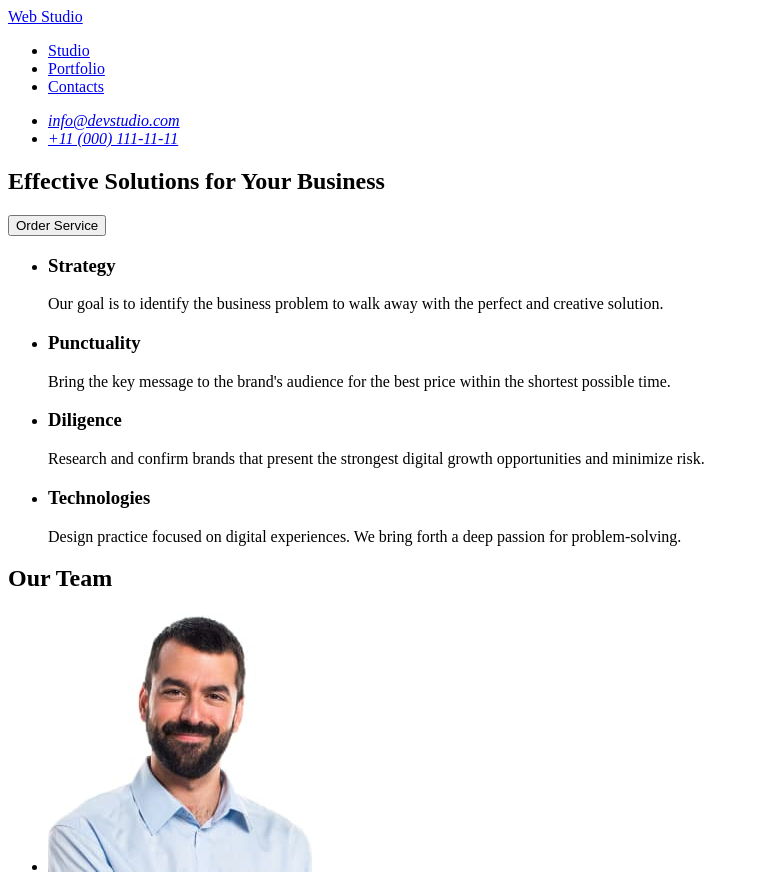
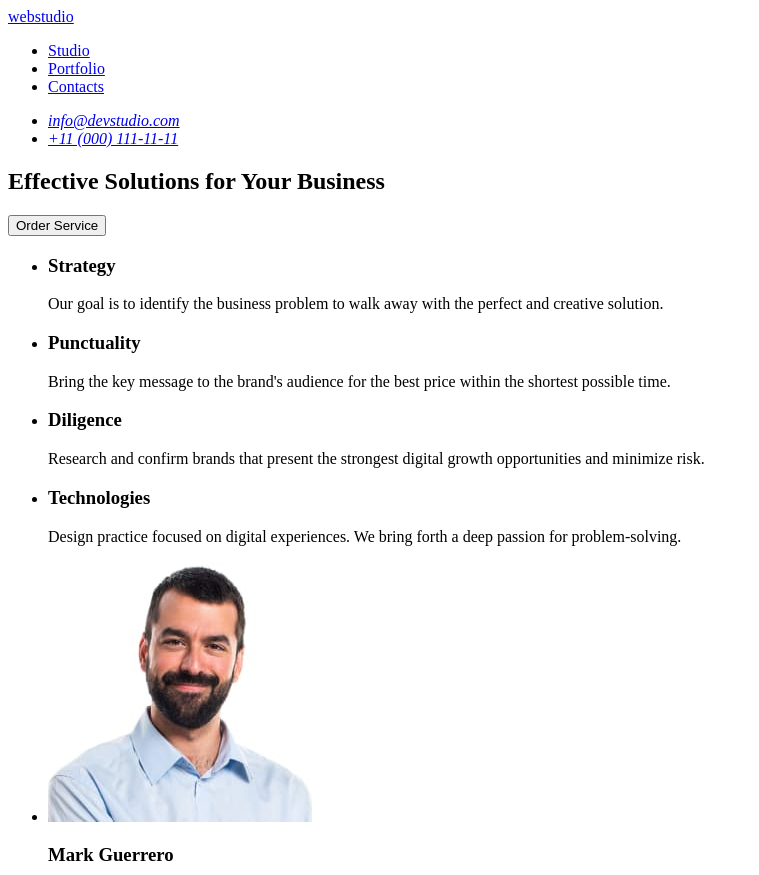
Before and after one commit to olyaYur/goit-markup-hw-01, a plain HTML site: page index.html in a window 1280 px wide. Shown: the top 875 px of the page, without its empty margins (0-759 px from the left). Drawn offline with Linux system fonts and the light colour scheme.

Commit message:
Update2 index.html
Check2

```diff
--- a/index.html
+++ b/index.html
@@ -10,7 +10,7 @@
       <!--header start-->
         <!-- header-logo-menu-contacts -->
         <nav>
-          <a href="./index.html">Web Studio</a>
+          <a href="./index.html">webstudio</a>
           <ul>
             <li><a href="./index.html">Studio</a></li>
             <li><a href="./index.html">Portfolio</a></li>
@@ -64,7 +64,7 @@
         </ul>
       </section>
       <section>
-        <h2>Our Team</h2>
+    <!--<h2>Our Team</h2> -->
         <ul>
           <li>
             <img src="./images/card1.jpg" alt="Mark Guerrero" width="264" height="260" />
@@ -91,7 +91,7 @@
       <!-- main finish-->
     </main>
     <footer>
-        <a href="./index.html">web studio</a>
+        <a href="./index.html">webstudio</a>
         <p>
           Increase the flow of customers and sales for your business with
           digital marketing & growth solutions.
```
